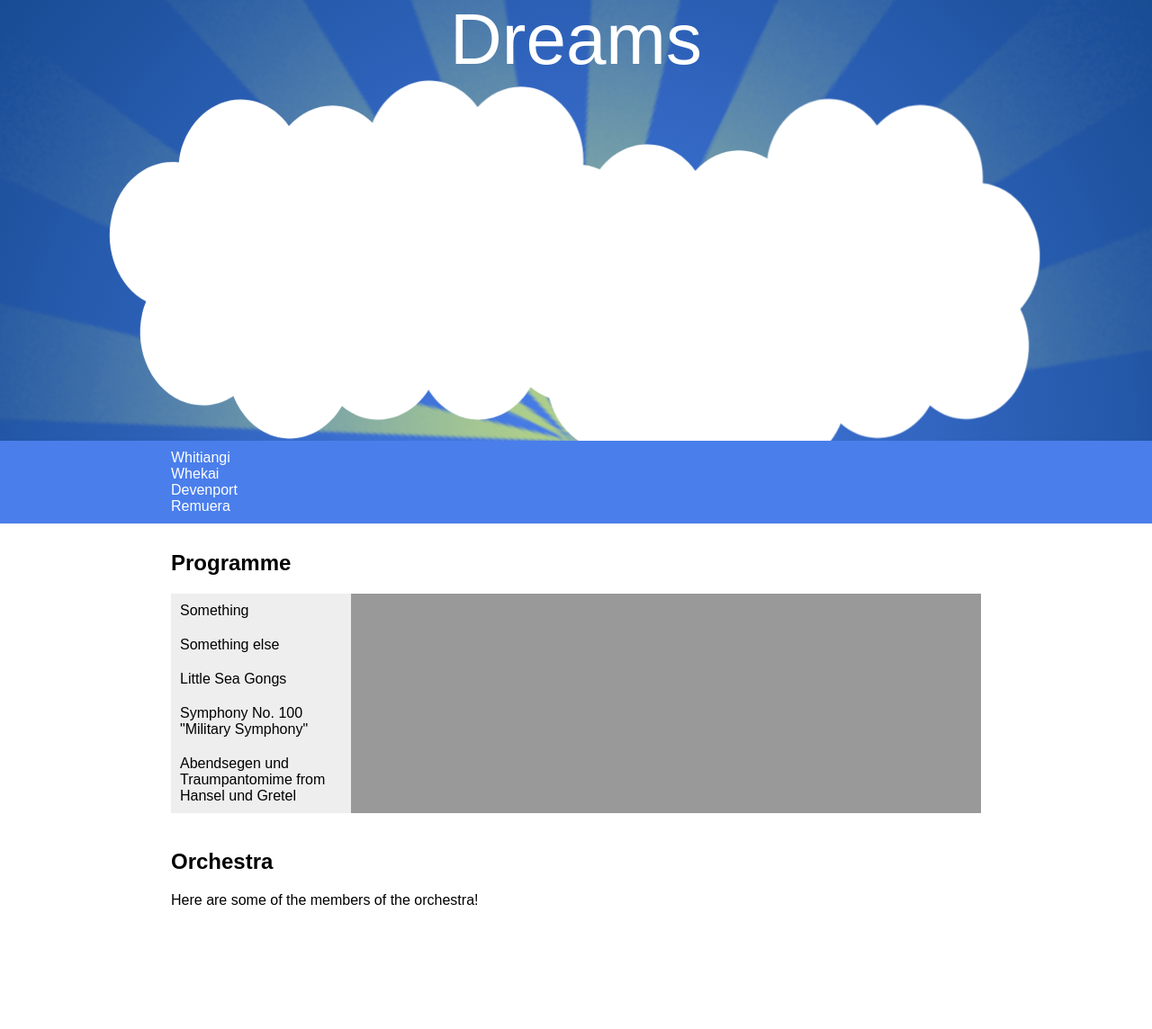
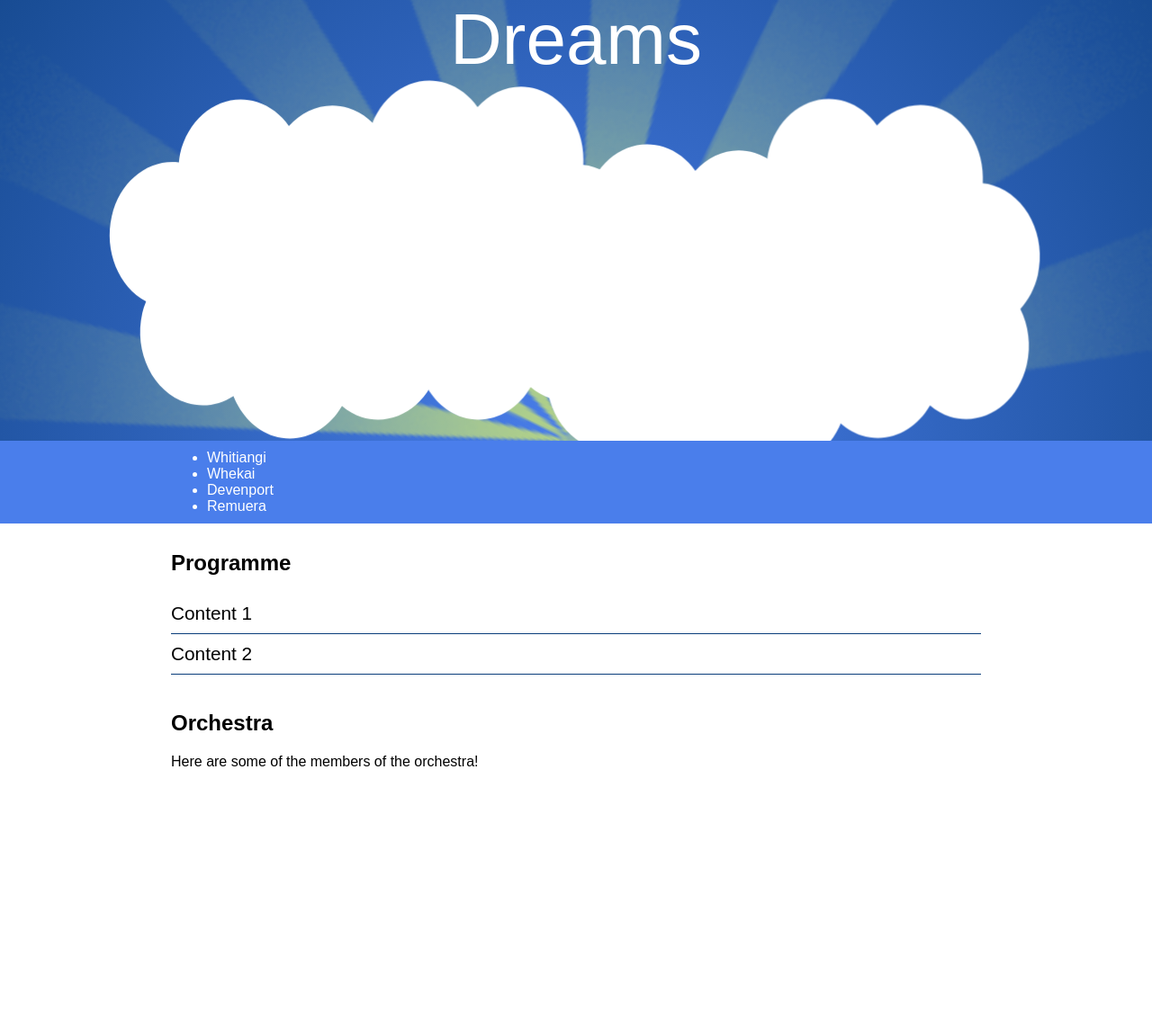
Before and after one commit to LaurenceMcF/AYOWebsite, a PHP site: page /nonapp/index.html in a window 1280 px wide. Shown: the part 310-1454 px from the top of the page at 90% size. After the commit the page ends 1162 px from the top, so only its background shows below. Run offline with PHP 8.4, Linux system fonts and the light colour scheme.

Commit message:
Programme slide to reveal added

```diff
--- a/files/nonapp/index.css
+++ b/files/nonapp/index.css
@@ -168,49 +168,34 @@ ul{
   margin:0;
 }
 
-.section.concerts ul{
+.concerts ul li{
+}
+
+.programme{
   list-style-type:none;
   padding:0;
 }
 
-.wrapper{
-  position: relative;
-  width:100%;
-  background:#999;
+.programme li .detailscontainer{
+  height:0;
   overflow:hidden;
-  transition: height .2s;
+  transition:all .2s;
 }
 
-.programmelist{
-  background:#eee;
-  width:200px;
-  top:0;
-  position: absolute;
+.programme li {
+  border-bottom:1px solid #0A3E7B;
 }
 
-.programmelist ul{
-  list-style-type:none;
-  padding:0;
+.programme li .head{
+  cursor:pointer;
+  font-size:1.3em;
+  padding:10px 0 10px 0;
 }
 
-.programmelist ul li{
-  padding:10px;
-  cursor:pointer;
-}
-
-.programmelist ul li.vis{
+.programme li.revael .head{
   color:#0A3E7B;
 }
 
-.programmedetail{
-  margin-left:200px;
-  position: relative;
+.programme li .details{
+  padding-bottom:10px;
 }
-
-.programmedetail div{
-  opacity:0;
-  position:absolute;
-  top:0;
-  transition: opacity .2s;
-  padding:10px;
-}
--- a/files/nonapp/index.html
+++ b/files/nonapp/index.html
@@ -41,7 +41,18 @@
 
 <div class="section">
   <h2>Programme</h2>
-  <div class="wrapper">
+  <ul class="programme">
+    <li>
+      <div class="head">Content 1</div>
+      <div class="detailscontainer"><div class="details">Details 1</div></div>
+    </li>
+    <li>
+      <div class="head">Content 2</div>
+      <div class="detailscontainer"><div class="details">Details 2</div></div>
+    </li>
+  </ul>
+
+  <!--<div class="wrapper">
     <div class="programmedetail">
       <div data-prog-item="s">
         Detail about something.<br />
@@ -74,7 +85,7 @@
         <li>Abendsegen und Traumpantomime from Hansel und Gretel</li>
       </ul>
     </div>
-  </div>
+  </div>-->
 </div>
 
 <div class="section">
--- a/files/nonapp/index.js
+++ b/files/nonapp/index.js
@@ -10,17 +10,20 @@ $(function(){
     .css("bottom", 0-$(window).height())
     .css("margin-left", 0-$(window).height());
 
-  //Programme List javascript
-  var wrapEl = $(".wrapper");
-  var minHeight = $(".programmelist").outerHeight();
-  wrapEl.css("height", minHeight);
-  $(".programmelist ul li").click(function(e){
-    $(".programmelist ul li").removeClass("vis");
-    $(this).addClass("vis");
-    $(".programmedetail div").css("opacity", 0);
-    var detailEl = $(".programmedetail div[data-prog-item='"+$(this).attr("data-prog-item")+"']");
-    detailEl.css("opacity", 1);
-    wrapEl.css("height", Math.max(detailEl.outerHeight(), minHeight));
-  })
+  //Programme menu
+  $(".programme li .head").click(function(e){
+    var el = $(this).parent();
+    if(el.hasClass("reveal")){
+      el.removeClass("reveal");
+      el.children(".detailscontainer").css({
+        "height": 0,
+      });
+    }else{
+      el.addClass("reveal");
+      el.children(".detailscontainer").css({
+        "height": el.children(".detailscontainer").children(".details").outerHeight(),
+      });
+    }
+  });
 
 });
```
